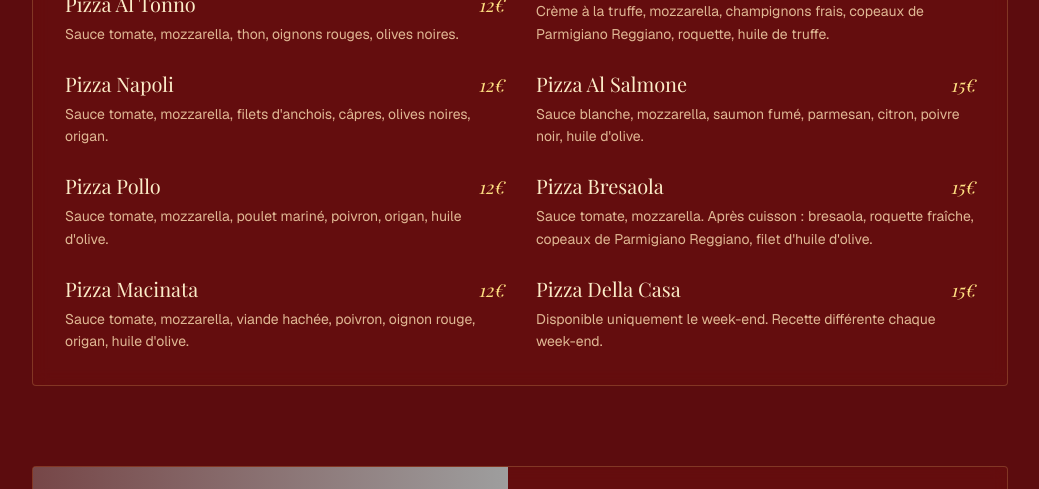
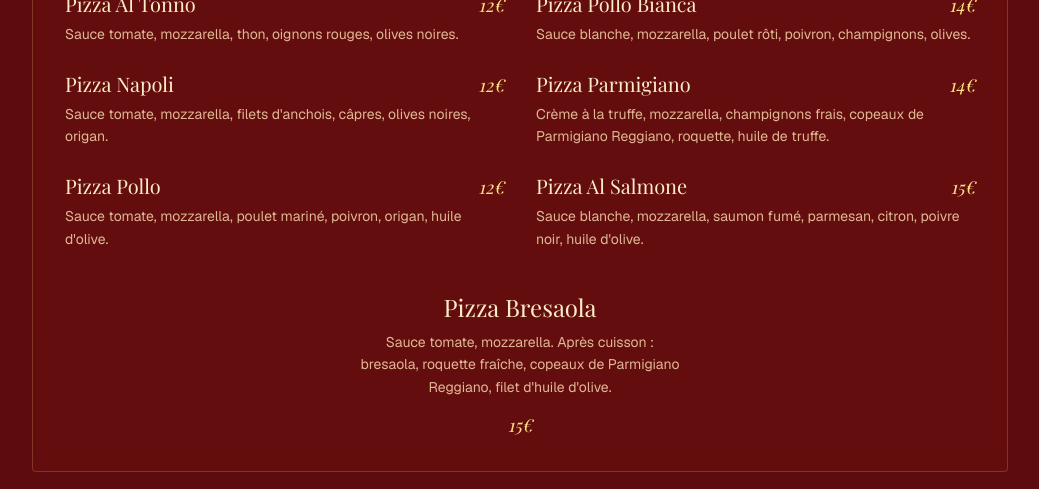
Before and after one commit to sbouiranime/restaurant-website-design, a Next.js app: page /menu in a window 1280 px wide. Shown: the part 1230-1719 px from the top of the page, without its empty margins (120-1159 px from the left). Built offline with nearby package versions, Linux system fonts and the light colour scheme; grey boxes are pictures that could not be loaded; a web font is replaced by a local one.

Commit message:
Add centered Della Casa pizza between columns for signature presentation

```diff
--- a/components/full-menu.tsx
+++ b/components/full-menu.tsx
@@ -254,8 +254,9 @@ const itemVariants = {
 export function FullMenu() {
   const pizzas = MENU_DATA[0].items
   const otherCategories = MENU_DATA.slice(1)
-  const pizzasFirstHalf = pizzas.slice(0, 7)
-  const pizzasSecondHalf = pizzas.slice(7)
+  const pizzasFirstHalf = pizzas.slice(0, 6)
+  const pizzasSecondHalf = pizzas.slice(6, 12)
+  const centerPizza = pizzas[12]
 
   return (
     <div className="mx-auto max-w-5xl px-6 py-8">
@@ -336,6 +337,26 @@ export function FullMenu() {
             ))}
           </div>
         </motion.div>
+
+        {/* Center Pizza - Signature Item */}
+        {centerPizza && (
+          <motion.div
+            variants={itemVariants}
+            className="mt-10 flex justify-center px-6 md:px-8"
+          >
+            <div className="group max-w-xs text-center">
+              <h3 className="font-serif text-xl text-foreground transition-colors group-hover:text-primary md:text-2xl">
+                {centerPizza.name}
+              </h3>
+              <p className="mt-2 text-xs text-muted-foreground leading-relaxed md:text-sm">
+                {centerPizza.description}
+              </p>
+              <span className="mt-3 block font-serif text-lg italic text-primary">
+                {centerPizza.price}
+              </span>
+            </div>
+          </motion.div>
+        )}
       </motion.section>
 
       {/* Other Categories */}
```
